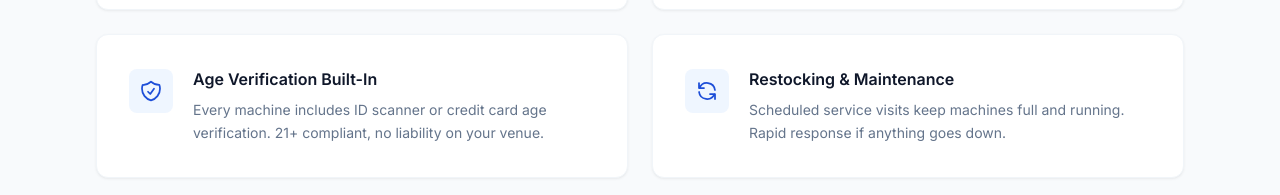
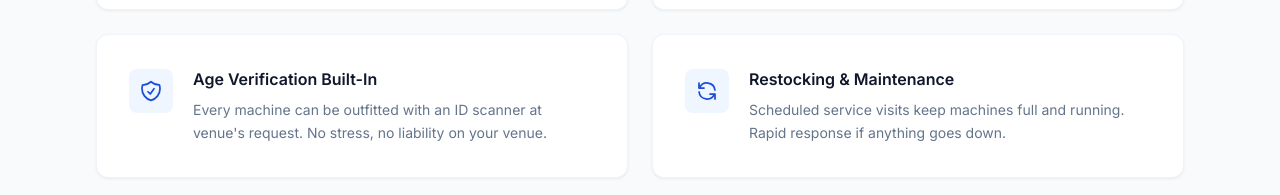
Before and after one commit to KH1188/nicks-vending, a React (Vite) app: page / in a window 1280 px wide. Shown: the part 1256-1451 px from the top of the page. Built offline with nearby package versions, Linux system fonts and the light colour scheme.

Commit message:
Update age verification description

```diff
--- a/src/components/Services.tsx
+++ b/src/components/Services.tsx
@@ -38,7 +38,7 @@ const SERVICES: Service[] = [
     ),
     title: 'Age Verification Built-In',
     description:
-      'Every machine includes ID scanner or credit card age verification. 21+ compliant, no liability on your venue.',
+      'Every machine can be outfitted with an ID scanner at venue\'s request. No stress, no liability on your venue.',
   },
   {
     icon: (
```
